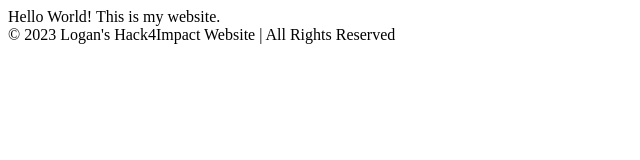
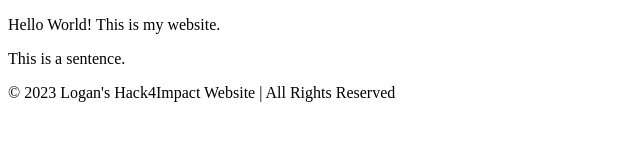
Before and after one commit to logancostello/StarterPack, a plain HTML site: page index.html in a window 1280 px wide. Shown: the whole page, without its empty margins (0-640 px from the left). Drawn offline with Linux system fonts and the light colour scheme.

Commit message:
feat: added paragraph tags

```diff
--- a/index.html
+++ b/index.html
@@ -8,7 +8,8 @@
   <body>
     <nav></nav>
     <main>
-        Hello World! This is my website.
+        <p>Hello World! This is my website.</p>
+        <p>This is a sentence.</p>
     </main>
     <footer>
         © 2023 Logan's Hack4Impact Website | All Rights Reserved
```
